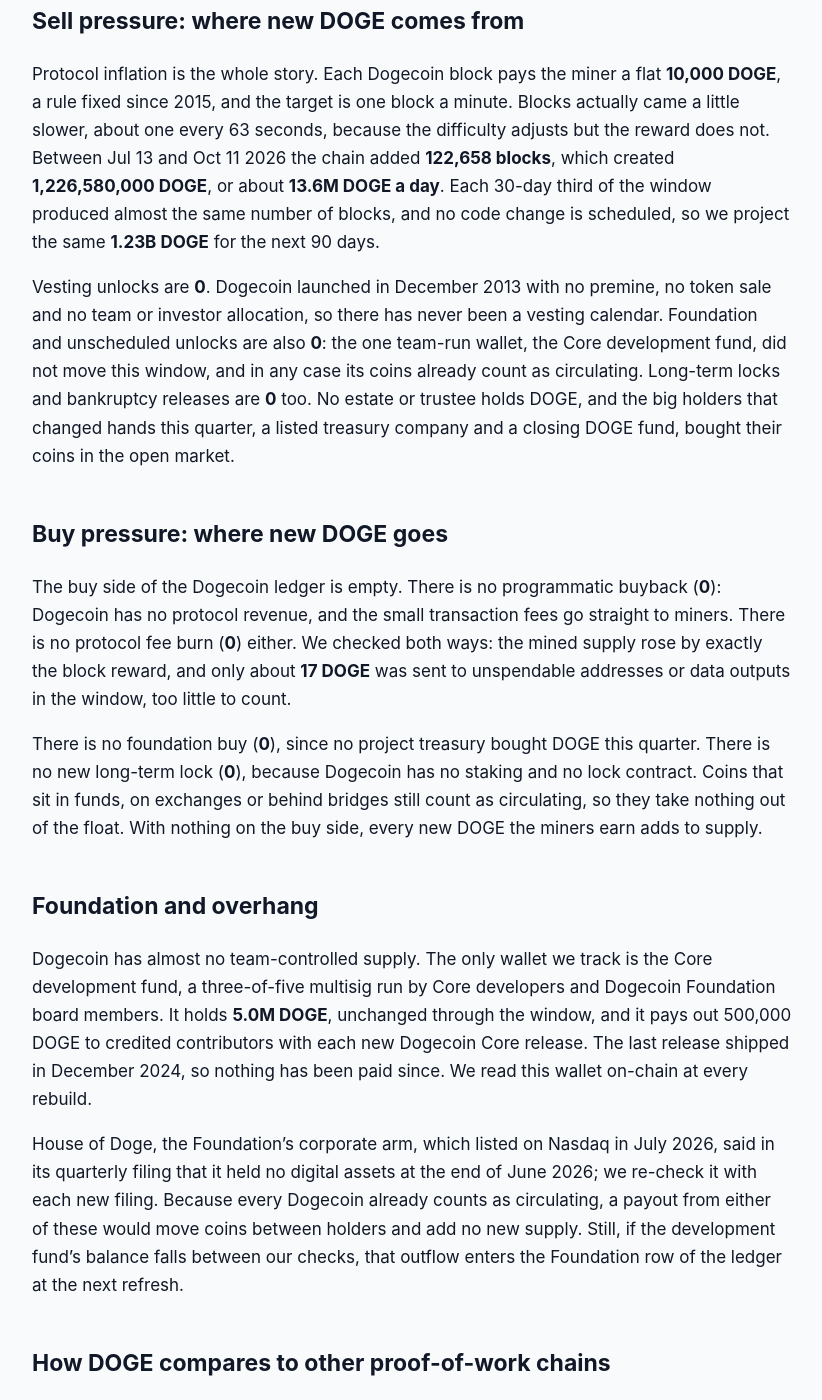
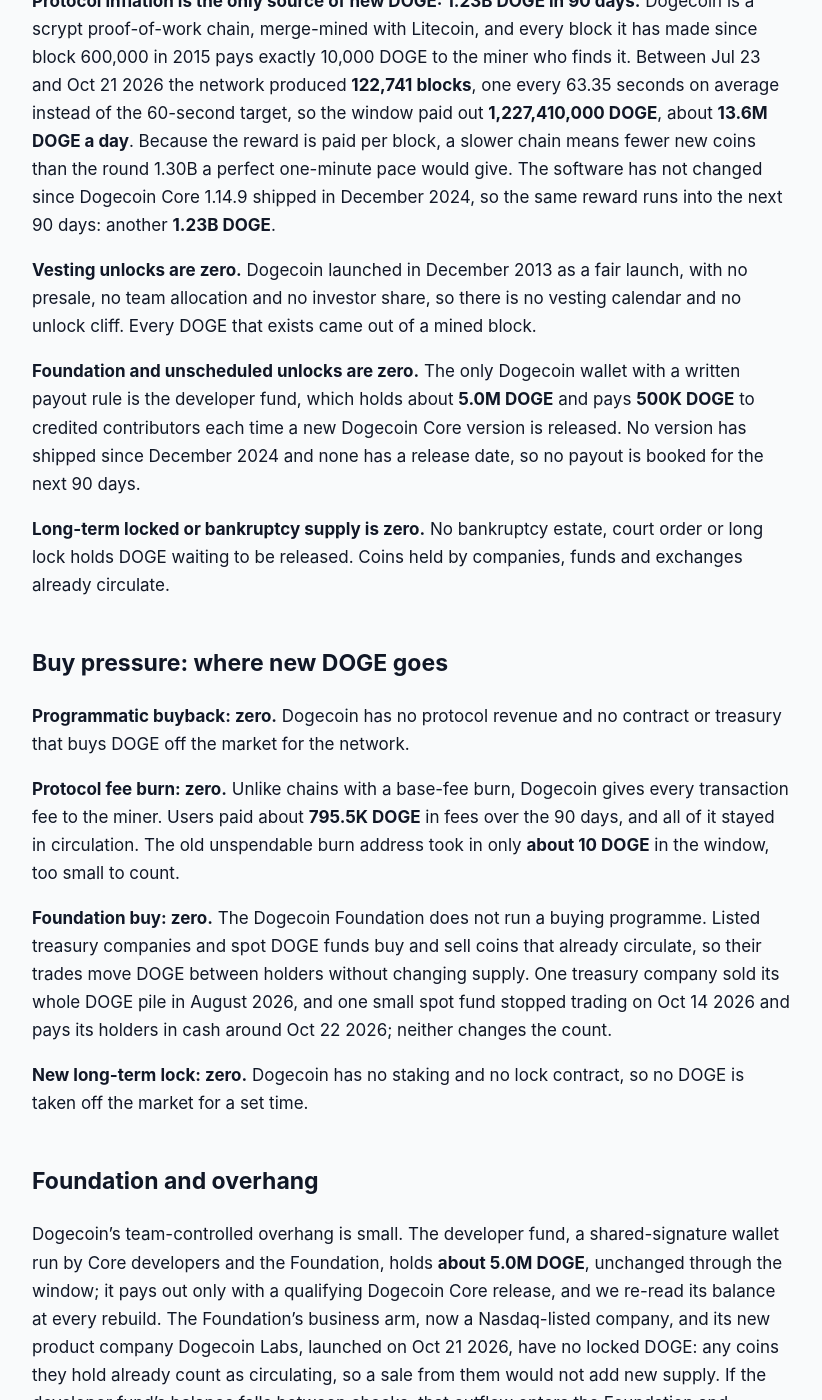
Before and after one commit to jeevansongmy-spec/mrnasdog-articles, a Jekyll site: the page built from crypto/doge-pressure-framework.md, in a window 1280 px wide and 1400 px high, scrolled down 742 px. Shown: the whole window, without its empty margins (228-1050 px from the left). Built offline with Jekyll 4.4.1, drawn with Linux system fonts in a browser that asks for light colours; some of the changed text lies outside the part shown.

Commit message:
publish: crypto/doge-pressure-framework

```diff
--- a/crypto/doge-pressure-framework.md
+++ b/crypto/doge-pressure-framework.md
@@ -1,6 +1,6 @@
 ---
 title:         "DOGE Inflation Analysis · October 2026 · Supply growing · projected to keep growing"
-description: "DOGE supply keeps growing: a flat 10,000 DOGE block reward paid miners 1.23B DOGE in 90 days with no burn or buyback, +0.78% net, same next. No cap, no halving."
+description: "DOGE supply grows by design: 10,000 new DOGE every block made 1.23B DOGE in 90 days, with no burn, buyback or lock. +0.78% net, about the same next. No cap."
 canonical_url: "https://mrnasdog.com/research/doge/inflation"
 tags: ["crypto", "doge", "dogecoin", "proof-of-work"]
 published: true
@@ -9,51 +9,58 @@ Originally published at [https://mrnasdog.com/research/doge/inflation](https://m
 
 # DOGE Inflation Analysis · October 2026 · Supply growing · projected to keep growing
 
-<!-- main-page -->
-Looking for the buy-or-sell answer? It is on the DOGE coin page, with demand and price drivers: [mrnasdog.com/research/doge](https://mrnasdog.com/research/doge)
-
-Dogecoin (DOGE) is inflationary by design and by a steady amount. In the 90 days to Oct 11 2026 miners earned **1.23B new DOGE** (1,226,580,000 coins), nothing was burned or bought back, and the supply of **156.28B DOGE** grew **+0.78%**. Our inflation monitor reads **+0.79%** for the same stretch, so the two agree. Dogecoin has no supply cap and no halving: the 10,000 DOGE block reward never shrinks, so new supply keeps coming at about **4.97B DOGE a year**.
+**Dogecoin (DOGE)** is inflationary by design. Every Dogecoin block pays its miner a flat **10,000 DOGE**, and between Jul 23 and Oct 21 2026 that block reward created **1.23B new DOGE**, while nothing was burned, bought back or locked. Net supply grew **+0.78%** in 90 days and is set to grow about the same in the next 90 days. Dogecoin has no supply cap and no halving, so the new DOGE never stops; it only shrinks as a share of a supply that keeps getting bigger.
 
 ## The verdict, in one paragraph
 
-Over the last 90 days Dogecoin's net supply rose **+0.78%**, and the next 90 days project the same **+0.78%**, because the only moving part is the fixed mining reward. The monitor measured **+0.79%**, a gap of **0.01 percentage points**, far inside our 0.5-point tolerance, so no warning chip is shown. Every DOGE ever made came from mining, every coin already counts as circulating, and nothing on the chain takes coins away. Dogecoin is a steady-printing proof-of-work coin with no burn and no buyer of last resort.
+Over the 90 days to Oct 21 2026, DOGE supply grew a net **+0.78%** (1.23B new DOGE against **156.41B DOGE** in circulation), and the next 90 days are projected at the same **+0.78%**. Other supply trackers show **+0.79%** for the same 90 days, a difference of just **0.01 points**, so the two readings agree and no warning flag is shown. In a year the Dogecoin block reward adds about **4.98B DOGE**, roughly 3.2% of today's supply. Label: **a fixed-reward proof-of-work coin with steady, uncapped inflation and nothing on the buy side**.
 
 ## Sell pressure: where new DOGE comes from
 
-Protocol inflation is the whole story. Each Dogecoin block pays the miner a flat **10,000 DOGE**, a rule fixed since 2015, and the target is one block a minute. Blocks actually came a little slower, about one every 63 seconds, because the difficulty adjusts but the reward does not. Between Jul 13 and Oct 11 2026 the chain added **122,658 blocks**, which created **1,226,580,000 DOGE**, or about **13.6M DOGE a day**. Each 30-day third of the window produced almost the same number of blocks, and no code change is scheduled, so we project the same **1.23B DOGE** for the next 90 days.
+**Protocol inflation is the only source of new DOGE: 1.23B DOGE in 90 days.** Dogecoin is a scrypt proof-of-work chain, merge-mined with Litecoin, and every block it has made since block 600,000 in 2015 pays exactly 10,000 DOGE to the miner who finds it. Between Jul 23 and Oct 21 2026 the network produced **122,741 blocks**, one every 63.35 seconds on average instead of the 60-second target, so the window paid out **1,227,410,000 DOGE**, about **13.6M DOGE a day**. Because the reward is paid per block, a slower chain means fewer new coins than the round 1.30B a perfect one-minute pace would give. The software has not changed since Dogecoin Core 1.14.9 shipped in December 2024, so the same reward runs into the next 90 days: another **1.23B DOGE**.
 
-Vesting unlocks are **0**. Dogecoin launched in December 2013 with no premine, no token sale and no team or investor allocation, so there has never been a vesting calendar. Foundation and unscheduled unlocks are also **0**: the one team-run wallet, the Core development fund, did not move this window, and in any case its coins already count as circulating. Long-term locks and bankruptcy releases are **0** too. No estate or trustee holds DOGE, and the big holders that changed hands this quarter, a listed treasury company and a closing DOGE fund, bought their coins in the open market.
+**Vesting unlocks are zero.** Dogecoin launched in December 2013 as a fair launch, with no presale, no team allocation and no investor share, so there is no vesting calendar and no unlock cliff. Every DOGE that exists came out of a mined block.
+
+**Foundation and unscheduled unlocks are zero.** The only Dogecoin wallet with a written payout rule is the developer fund, which holds about **5.0M DOGE** and pays **500K DOGE** to credited contributors each time a new Dogecoin Core version is released. No version has shipped since December 2024 and none has a release date, so no payout is booked for the next 90 days.
+
+**Long-term locked or bankruptcy supply is zero.** No bankruptcy estate, court order or long lock holds DOGE waiting to be released. Coins held by companies, funds and exchanges already circulate.
 
 ## Buy pressure: where new DOGE goes
 
-The buy side of the Dogecoin ledger is empty. There is no programmatic buyback (**0**): Dogecoin has no protocol revenue, and the small transaction fees go straight to miners. There is no protocol fee burn (**0**) either. We checked both ways: the mined supply rose by exactly the block reward, and only about **17 DOGE** was sent to unspendable addresses or data outputs in the window, too little to count.
+**Programmatic buyback: zero.** Dogecoin has no protocol revenue and no contract or treasury that buys DOGE off the market for the network.
 
-There is no foundation buy (**0**), since no project treasury bought DOGE this quarter. There is no new long-term lock (**0**), because Dogecoin has no staking and no lock contract. Coins that sit in funds, on exchanges or behind bridges still count as circulating, so they take nothing out of the float. With nothing on the buy side, every new DOGE the miners earn adds to supply.
+**Protocol fee burn: zero.** Unlike chains with a base-fee burn, Dogecoin gives every transaction fee to the miner. Users paid about **795.5K DOGE** in fees over the 90 days, and all of it stayed in circulation. The old unspendable burn address took in only **about 10 DOGE** in the window, too small to count.
+
+**Foundation buy: zero.** The Dogecoin Foundation does not run a buying programme. Listed treasury companies and spot DOGE funds buy and sell coins that already circulate, so their trades move DOGE between holders without changing supply. One treasury company sold its whole DOGE pile in August 2026, and one small spot fund stopped trading on Oct 14 2026 and pays its holders in cash around Oct 22 2026; neither changes the count.
+
+**New long-term lock: zero.** Dogecoin has no staking and no lock contract, so no DOGE is taken off the market for a set time.
 
 ## Foundation and overhang
 
-Dogecoin has almost no team-controlled supply. The only wallet we track is the Core development fund, a three-of-five multisig run by Core developers and Dogecoin Foundation board members. It holds **5.0M DOGE**, unchanged through the window, and it pays out 500,000 DOGE to credited contributors with each new Dogecoin Core release. The last release shipped in December 2024, so nothing has been paid since. We read this wallet on-chain at every rebuild.
-
-House of Doge, the Foundation's corporate arm, which listed on Nasdaq in July 2026, said in its quarterly filing that it held no digital assets at the end of June 2026; we re-check it with each new filing. Because every Dogecoin already counts as circulating, a payout from either of these would move coins between holders and add no new supply. Still, if the development fund's balance falls between our checks, that outflow enters the Foundation row of the ledger at the next refresh.
+Dogecoin's team-controlled overhang is small. The developer fund, a shared-signature wallet run by Core developers and the Foundation, holds **about 5.0M DOGE**, unchanged through the window; it pays out only with a qualifying Dogecoin Core release, and we re-read its balance at every rebuild. The Foundation's business arm, now a Nasdaq-listed company, and its new product company Dogecoin Labs, launched on Oct 21 2026, have no locked DOGE: any coins they hold already count as circulating, so a sale from them would not add new supply. If the developer fund's balance falls between checks, that outflow enters the Foundation and unscheduled unlocks row at the next check.
 
 ## How DOGE compares to other proof-of-work chains
 
-Most large proof-of-work coins cut their block reward on a schedule and stop at a hard cap. Bitcoin halves its reward about every four years toward 21 million coins, and Litecoin, which shares its mining with Dogecoin through merged mining, halves toward 84 million. Their new supply shrinks as a share of the total with every halving. Dogecoin chose the opposite path in 2014: a flat reward with no end. That makes DOGE's new supply fixed in coins but slowly falling in percent, from about **3.18% a year** today as the total keeps growing.
+**DOGE vs Bitcoin (BTC):** both are proof-of-work coins whose new supply goes to miners, but Bitcoin halves its block reward about every four years and stops at 21M coins. Dogecoin removed its halvings in 2015 and fixed the reward at 10,000 DOGE forever, so it has **no cap**. Bitcoin's inflation keeps stepping down at each halving; Dogecoin's only falls slowly, as the same yearly 4.98B DOGE becomes a smaller share of a growing supply.
 
-The closest match is a tail-emission design such as Monero's, which also pays a fixed reward forever after its main emission ended. The difference is scale: Dogecoin still adds roughly 0.78% every 90 days. Next to proof-of-stake chains like Ethereum, Dogecoin has no fee burn to offset issuance and no staking that pulls coins out of trading. For Dogecoin, the supply side is simple and predictable, and all of the pressure comes from buyers absorbing about 13.6M new DOGE every day.
+**DOGE vs Litecoin (LTC):** Dogecoin is merge-mined with Litecoin, so the same miners secure both chains. Litecoin keeps a halving schedule and an 84M cap; Dogecoin keeps a flat reward and no cap. Neither burns fees, so in both the full block reward reaches the market.
+
+**DOGE vs tail-emission and burn chains:** Monero also pays a fixed reward forever, but its tail is tiny next to its supply. Ethereum pays new coins too, yet burns part of every fee. Dogecoin has neither a small tail nor a burn: it is one of the few large coins whose whole supply story is a single fixed mint with **nothing on the buy side**.
 
 ## What to watch in the next 90 days
 
-Oct 14 2026 is the last trading day of the Bitwise Dogecoin fund, with cash paid out around Oct 22 2026. It holds only about 8M DOGE, and those coins are already in the float, so the supply count does not change.
+**The next Dogecoin Core release.** Developers asked the community to help test the next Core version in September 2026; when it ships, the developer fund pays out 500K DOGE, a small one-off sell-side item.
 
-A public proposal to cut the Dogecoin block reward to 1,000 DOGE is still open for discussion with no code behind it. If it ever moved toward a release, it would be the biggest change to Dogecoin supply in a decade.
+**Talk of a smaller block reward.** Some holders keep pushing to cut the reward from 10,000 to 1,000 DOGE a block. As of Oct 21 2026 there is no code, no release and no activation date; only a shipped change adopted by miners would move this reading.
 
-The next Dogecoin Core release would trigger a 500,000 DOGE payout from the development fund to contributors. The block pace matters too: faster blocks mean more new DOGE, slower blocks mean less.
+**Block speed.** The chain ran at about 63 seconds a block in this window. A faster pace means more new DOGE, a slower pace less; we re-measure it at every check.
 
-House of Doge's next quarterly filing, expected around mid-November 2026, will show whether the company has started holding DOGE again.
+**Dogecoin Labs and DogeOS.** The new company launched on Oct 21 2026 to build payments and apps, and the DogeOS app platform opened a public test network on Sep 30 2026. Neither mints or burns DOGE on the main chain, so neither changes the supply count unless a burn or lock is added.
 
 ## Summary
 
-Dogecoin's supply grew **+0.78%** in the 90 days to Oct 11 2026 and is projected to grow the same **+0.78%** next, all from a flat 10,000 DOGE mining reward that produced **1.23B new DOGE**. Nothing burns DOGE, nothing buys it back, and there is no cap, so the supply rises by about 5B coins every year. There are no unlocks and almost no team wallets, which removes surprise risk; the steady risk is simply that the market must keep absorbing the new coins. Our monitor agrees within **0.01 points**.
+Dogecoin (DOGE) grows its supply by about **+0.78% every 90 days**, entirely from a flat 10,000 DOGE block reward that paid miners **1.23B DOGE** between Jul 23 and Oct 21 2026. Nothing works against it: no fee burn, no buyback, no staking lock and no vesting. The main risk for holders is that this steady mint, about **4.98B DOGE a year**, must be bought by new demand just to keep the price still. There is no cap; only a software change adopted by miners could slow it, and none is scheduled.
 
-*MrNasDog Pressure Framework analysis of DOGE, Metric 1 — Inflation. Data + explanation only. Not financial advice. Checked Oct 11 2026.*
+---
+
+*MrNasDog Pressure Framework analysis of DOGE, Metric 1 — Inflation. Data + explanation only. Not financial advice. Checked Oct 21 2026.*
```
